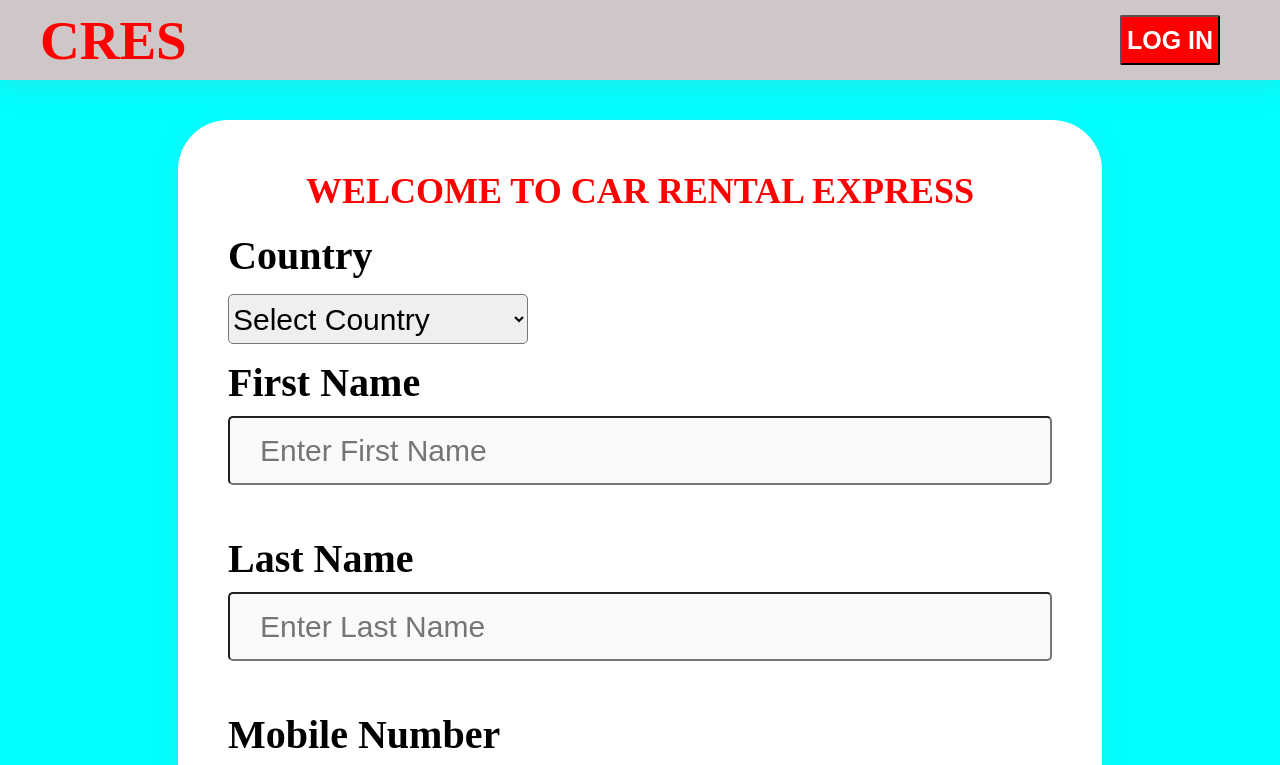
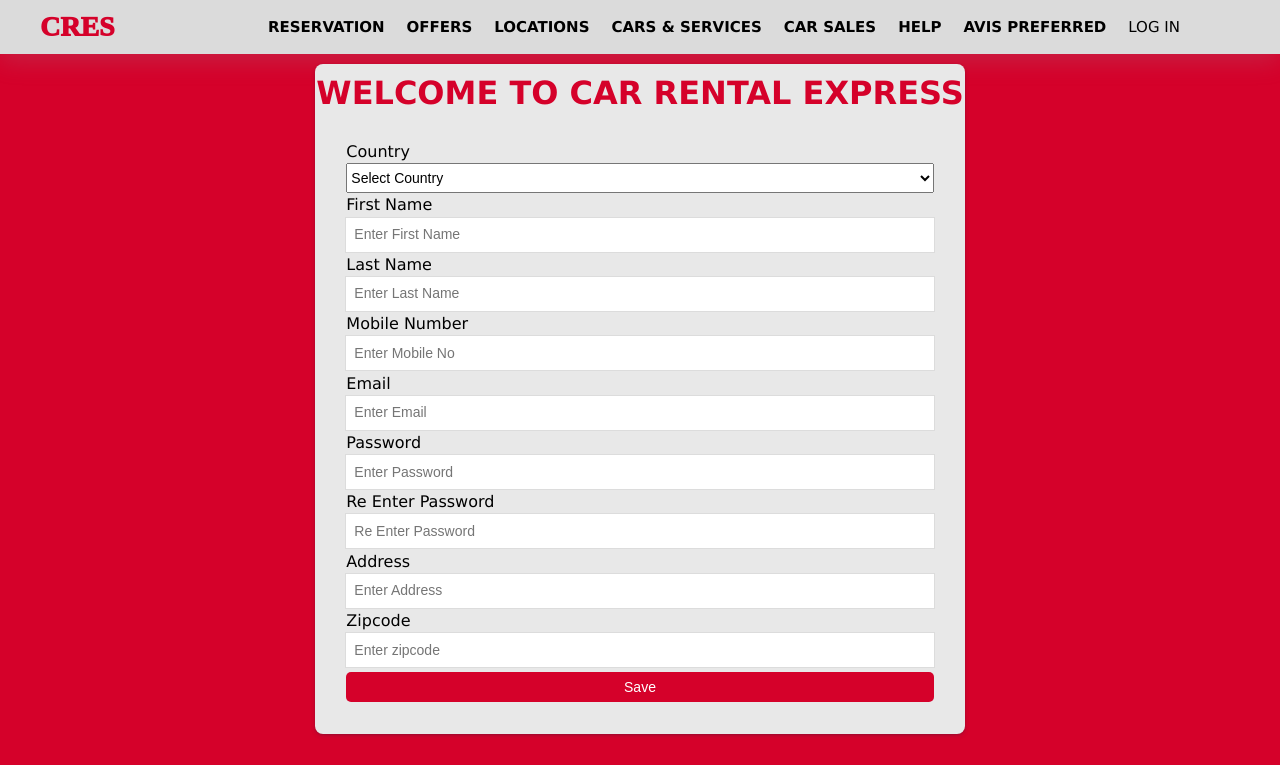
Before and after one commit to omkar231098/Car-Rental-Service, a plain HTML site: page signup.html in a window 1280 px wide. Shown: the top 765 px of the page. Drawn offline with Linux system fonts and the light colour scheme.

Commit message:
all done

```diff
--- a/loging.css
+++ b/loging.css
@@ -1,7 +1,7 @@
 *{
     margin: 0;
     padding: 0;
-    font-family: Arial, Helvetica, sans-serif;
+
 }
 .btn-login{
     padding: 10px 15px;
@@ -30,19 +30,19 @@
     z-index: 1;
 }
 .loginform{
-    width: 35%;
-    height: 88%;
+    width:400px;
+    height:550px;
     background-color: white;
-    padding:60px 30px 60px 30px;
+    font-family: Arial, Helvetica, sans-serif;
     position: absolute;
-    z-index: 9;
+    z-index: 8;
     transition: 1s;
     left: 50%;
     top: -50%;
     transform: translate(-50%,-50%);
-  padding-top: 50px;
-    border-radius: 10px;
     padding: 40px;
+    border-radius: 8px;
+
     font-size: 20px;
     box-shadow: rgba(17, 17, 26, 0.1) 0px 4px 16px, rgba(17, 17, 26, 0.1) 0px 8px 24px, rgba(17, 17, 26, 0.1) 0px 16px 56px;
 }
@@ -69,12 +69,15 @@
     font-size: 20px;
    cursor: pointer;
 }
+#log{
+    padding-bottom: 10px;
+}
 .loginform span{
     position: absolute;
     right: 10px;
     width: 50px ;
     height: 50px;
-    line-height: 50px;
+    font-family: Verdana, Geneva, Tahoma, sans-serif;
     background-color: rgb(213,1,42);
     text-align: center;
     top: 5px;
@@ -93,43 +96,43 @@ height: 40px;
 #anchor{
     display: flex;
     justify-content: space-between;
-    width: 80%;
+    width: 400px;
     margin-top: 80px;
-   padding-top: 30px;
+    padding-top: 30px;
     padding-left: 10px;
     padding-right: 10px;
     margin: auto;
-  text-decoration: none;
+    text-decoration: none;
 }#anchor a{
+
     text-decoration: none;
     color:  rgb(213,1,42);
-    font-size: 30px;
+    font-size: 20px;
+
 }
 
 #username{
     height: 60px;
     outline: 0px;
-    font-size: 30px;
+    font-size: 25px;
 }
 #password{
     height: 60px;
     outline: 0px;
-    font-size: 30px;
+    font-size: 25px;
 }
 #username::placeholder{
-    font-size: 30px;
+    font-size: 25px;
     padding-left: 20px;
 }
 #password::placeholder{
-    font-size: 30px;
+    font-size: 25px;
     padding-left: 20px;
 
 }
-#log{
-    margin-bottom: 30px;
-}
+
 #amozon{
-    padding-top: 70px;
+ padding-top: 35px;
     display:flex;
     margin: auto;
     justify-content: center;
@@ -137,15 +140,25 @@ height: 40px;
 #signup{
     display: flex;
     justify-content: center;
-    padding-top: 50px;
+    padding-top: 20px;
     align-items: center;
+    font-size: 20px;
 }
 #signup a{
+    display: grid;
+
+    column-gap: 10px;
     text-decoration: none;
-    color:  rgb(213,1,42);
-    font-size: 30px;
-    padding-left: 10px;
+    color:  rgb(0, 0, 0);
 }
-#signup h4{
-    font-size: 30px;
+
+#mainform{
+    margin: auto;
+    width: 400px;
+    height: 300px;
 }
+
+#closebox{
+    height: 30px;
+    width:30px;
+}
--- a/loging.js
+++ b/loging.js
@@ -1,3 +1,6 @@
+window.addEventListener("load",function(){
+   showModal()
+})
 
 
 
@@ -9,7 +12,7 @@ function showModal(){
 
    function hideModal(){
         document.querySelector(".overlay").classList.remove("showoverlay");
-          document.querySelector(".loginform").classList.remove("showloginform")
+       //   document.querySelector(".loginform").classList.remove("showloginform")
     }
 
 
--- a/signup.css
+++ b/signup.css
@@ -1,110 +1,91 @@
 *{
     margin: 0;
     padding: 0;
+
+    }
+    /* ------------------------------------------------Naviagtion Bar CSS------------------------------------------------ */
+    #navbar{
+    display: flex;
+    width: 100%;
+    margin: auto;
+    justify-content: space-between;
+    background-color: rgb(219,219,219);
+    height: 54px;
+    align-items: center;
+    box-shadow: rgba(149, 157, 165, 0.2) 0px 8px 24px;
+
+    }
+    #navsub1{
+    width:20%;
+    padding-left: 40px;
+    font-size: 28px;
+
+    }
+    #navsub2{
+      display: flex;
+      width: 80%;
+      justify-content: space-between;
+    padding-right: 100px;
+    font-size: 15px;
+
+      }
+
+
+
+    /*--------------------------------------------------SignUp Box CSS--------------------------------------------------- */
+    #welcome{
+        padding-top: 10px;
+        color: rgb(213,1,42);
     }
     #signup{
         display: flex;
-   margin: 50px;
+        margin: auto;
+        margin-top: 10px;
         justify-content: center;
-  margin-top: 60px;
-  padding-top: 60px;
-
-
+       font-family: Verdana, Geneva, Tahoma, sans-serif;
+        width: 650px;
+        height: 650px;
+        padding-bottom: 20px;
+        box-shadow: rgba(50, 50, 93, 0.25) 0px 2px 5px -1px, rgba(0, 0, 0, 0.3) 0px 1px 3px -1px;
+       background-color: rgb(232, 232, 232);
+       border-radius: 8px;
     }
-input{
-    width: 90%;
-    margin: 10px 0px 10px 0px;
-    padding: 10px;
-
+    #innerbox{
+        display: flex;
+        margin: auto;
+        row-gap: 1.2px;
+        flex-direction: column;
+      height: 650px;
+      /* padding-top: 10px; */
+      padding: 30px;
     }
-#nav{
-    background-color:  rgb(207, 199, 199);;
-    width: 100%;
-    height: 80px;
-    display: flex;
-    align-items: center;
-    justify-content: space-between;
-    box-shadow: rgba(149, 157, 165, 0.2) 0px 8px 24px;
-
-    position:fixed;
-    top: 0px;
+    #country{
+    height: 30px;
+    font-size: 14px;
+    margin-top: 1px;
+       margin-bottom: 1px;
     }
-#nav a{
-color: red;
-padding-left:  40px;
-
-font-size: 55px;
-font-weight: bold;
-text-decoration: none;
+    #firstName,#last-name,#mobile,#email,#firstPassword,#secondPassword,#address,#address,#zipcode{
+        height: 30px;
+        border: none;
+        box-shadow: rgba(0, 0, 0, 0.05) 0px 0px 0px 1px;
+        padding: 2px;
+        padding-left: 8px;
+       margin-top: 2px;
+       margin-bottom: 2px;
     }
-#nav button{
-    width: 100px;
-    height: 50px;
-  margin-right: 60px;
-   background-color: red;
+    ::placeholder{
+        font-size: 14px;
+    }
+    #submit{
+        height: 30px;
+        background-color: rgb(213,1,42);
         color: white;
-   outline: 0px;
-   border-radius: 2px;
-   font-size: 25px;
-   cursor: pointer;
-   outline-color:rgb(16, 243, 9);
-}
-#signup label{
-    font-size: 40px;
-    font-weight:bold
-}
-#signup input{
-
-
-    /* border: 2px solid red; */
-}
-#signupFirstForm input{
-   /* border: 3px solid red; */
-   height: 45px;
-   width: 800px;
-   margin-bottom: 50px;
-   background: rgba(0,0, 0,0.02 );
-   font-size: 30px  ;
+        border: none;
+        font-size: 14px;
+        margin-top: 2px;
         border-radius: 5px;
     }
-#signupFirstForm select{
-width: 300px;
-height: 50px;
-font-size: 30px;
-margin-bottom: 15px;
-/* border: 3px solid red; */
-margin-top: 15px;
-border-radius: 5px;
+    body{
+        background-color:rgb(213,1,42) ;
     }
-input::placeholder{
-    font-size: 30px;
-    padding-left: 20px;
-    align-items: center;
-
-}
-#welcome{
-    display: flex;
-    justify-content: center;
-    margin-bottom: 20px;
-    color: red;
-    font-weight:bold;
-    font-size: 18px;
-}
-#submit{
-    background-color: red;
-
-}
-#forcolor{
-border-radius: 50px;
-/* background-color: rgb(140, 215, 218); */
-padding-left: 50px;
-padding-right: 50px;
-padding-top: 50px;
-box-shadow: rgba(149, 157, 165, 0.2) 0px 8px 24px;
-background-color:  white;
-/* opacity: 0.5; */
-}
-body{
-    background-image: url("");
-    background-color: aqua;
-}
--- a/signup.html
+++ b/signup.html
@@ -5,21 +5,51 @@
     <meta http-equiv="X-UA-Compatible" content="IE=edge">
     <meta name="viewport" content="width=device-width, initial-scale=1.0">
     <link rel="stylesheet" href="signup.css">
-    <title>Document</title>
+    <title>Signup Page</title>
+
+
 
 </head>
 <body>
-    <div id="nav">
 
-           <a href="./index.html">CRES</a>
-           <button onclick="showModal()"><b>LOG IN</b></button>
-    </div>
+
+
+<!----------------------------------------------------Naviagtion  Part----------------------------------------------------->
+
+    <div id="navbar">
+        <div id="navsub1" ><a style="text-decoration: none;  color:rgb(213,1,42) ; font-weight:990;" href="index.html">CRES</a></div>
+
+        <div id="navsub2">
+          <a style="text-decoration: none; color:rgb(0, 0, 0) ; font-weight:600; font-family: Verdana, Geneva, Tahoma, sans-serif; " href="">RESERVATION</a>
+          <a style="text-decoration: none; color:rgb(0, 0, 0) ; font-weight:600; font-family: Verdana, Geneva, Tahoma, sans-serif;" href="">OFFERS</a>
+          <a style="text-decoration: none; color:rgb(0, 0, 0) ; font-weight:600; font-family: Verdana, Geneva, Tahoma, sans-serif;" href="">LOCATIONS</a>
+          <a style="text-decoration: none; color:rgb(0, 0, 0) ; font-weight:600; font-family: Verdana, Geneva, Tahoma, sans-serif;" href="">CARS & SERVICES</a>
+          <a style="text-decoration: none; color:rgb(0, 0, 0) ; font-weight:600; font-family: Verdana, Geneva, Tahoma, sans-serif;" href="">CAR SALES</a>
+          <a style="text-decoration: none; color:rgb(0, 0, 0) ; font-weight:600;  font-family: Verdana, Geneva, Tahoma, sans-serif;" href="">HELP</a>
+          <a style="text-decoration: none; color:rgb(0, 0, 0) ; font-weight:600; font-family: Verdana, Geneva, Tahoma, sans-serif;" href="">AVIS PREFERRED</a>
+
+          <a  style="text-decoration: none; color:rgb(0, 0, 0) ;  font-family: Verdana, Geneva, Tahoma, sans-serif;" href="login.html">LOG IN</a>
+
+        </div>
+      </div>
+
+<!----------------------------------------------------Login Part----------------------------------------------------->
+
+
+
+
+
+
+
 
     <div id="signup">
       <div id="forcolor" >
     <form action="#" id="signupFirstForm">
         <div id="welcome"><h1>WELCOME TO CAR RENTAL EXPRESS</h1></div>
-        <label for="Country">Country</label><br>
+
+        <div id="innerbox">
+
+            <label for="Country">Country</label>
 
             <select name="Seclect Country" id="country" required>
                 <option value="">Select Country</option>
@@ -76,46 +106,55 @@
                 <option value="Turks and Caicos">Turks and Caicos</option>
                 <option value="Uruguay">Uruguay</option>
                 <option value="Venzuela">Venzuela</option>
-            </select><br>
+            </select>
 
           <label for="First Name">First Name</label>
-          <br>
+
           <input type="text" placeholder="Enter First Name" id="firstName" required>
-          <br>
+
           <label for="Last Name">Last Name</label>
-          <br>
+
           <input type="text"placeholder="Enter Last Name" id="last-name" required>
-          <br>
+
           <label for="Mobile Number">Mobile Number</label>
-          <br>
+
           <input type="number"  placeholder="Enter Mobile No"  id="mobile" required>
-          <br>
+
           <label for="Email">Email</label>
-          <br>
+
           <input type="email" placeholder="Enter Email" id="email"  required>
-          <br>
+
           <label for="Password">Password</label>
-          <br>
+
 
           <input type="password" placeholder="Enter Password" id="firstPassword"   required>
-          <br>
+
           <label for="Password" > Re Enter Password</label>
-          <br>
+
           <input type="password"placeholder="Re Enter Password" id="secondPassword"  required>
-          <br>
+
           <label for="Address">Address</label>
-          <br>
+
           <input type="text" placeholder="Enter Address" id="address"  required>
-          <br>
+
           <label for="zipcode">Zipcode</label>
-          <br>
+
           <input type="number" placeholder="Enter zipcode" id="zipcode"  required>
-          <br>
-          <input type="submit" value="Save" id="submit" style="background-color: red; width: 100%;height: 65px;">
+
+          <input type="submit" value="Save" id="submit" >
+
+
+
+
+        </div>
+
 
     </form>
 </div>
 </div>
 </body>
-<script src="./signup.js"></script>
+
+
+
+<script src="signup.js"></script>
 </html>
--- a/signup.js
+++ b/signup.js
@@ -1,3 +1,5 @@
+
+// Sigup Javascript
 let formElement=document.querySelector("form");
 let countryInp=document.getElementById("country");
 
@@ -19,7 +21,7 @@ let zipcodeInput=document.getElementById("zipcode");
 let submit=document.getElementById("submit")
 ;
 
-let url=`https://63c638794ebaa80285418bc3.mockapi.io/products`;
+let urll=`https://63c638794ebaa80285418bc3.mockapi.io/products`;
 formElement.addEventListener("submit",(e)=>{
 e.preventDefault();
     let obj={
@@ -35,14 +37,14 @@ e.preventDefault();
     //console.log(obj);
     alert("Successfully Registred");
 
-    fetch(url,{
+    fetch(urll,{
         method:"POST",
         body:JSON.stringify(obj),
         headers:{ "Content-Type" : "application/json"}
     }).then((res)=>{return res.json()})
     .then((data)=>{
         console.log(data)
-        window.location.href="login.html";
+        hideModal()
     })
 
    }else{
```
Also changed, not shown: login.html (+8 -10 lines). Lines whose indentation alone changed are shown as unchanged.
